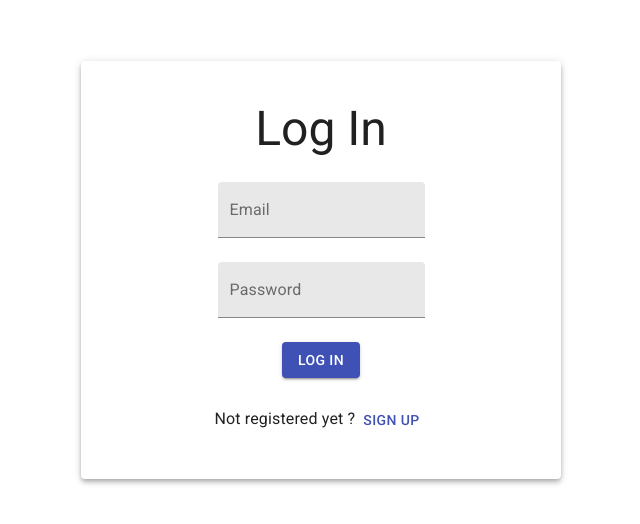
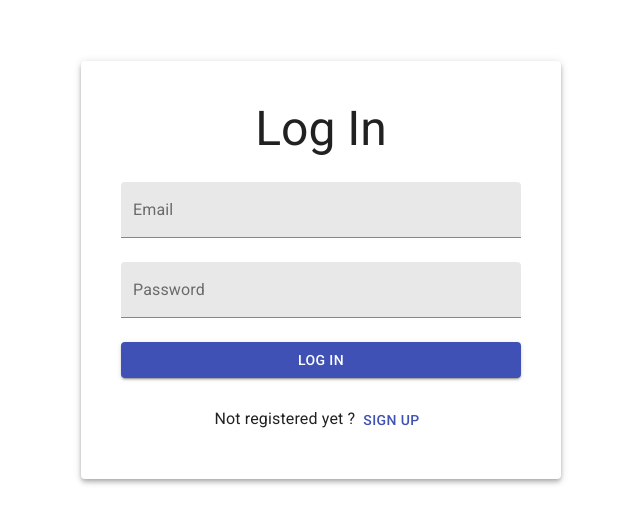
Before and after one commit to habib-chawki/social-app-front, a React (Create React App) app: page /login in a window 1280 px wide. Shown: the part 118-642 px from the top of the page, without its empty margins (319-959 px from the left). Built offline with nearby package versions, Linux system fonts and the light colour scheme.

Commit message:
Set login form items width

```diff
--- a/src/components/custom/LogIn.jsx
+++ b/src/components/custom/LogIn.jsx
@@ -13,6 +13,14 @@ import { logUserIn } from '../../services/user';
 import withValidation from '../higher-order/withValidation';
 import withSubmission from '../higher-order/withSubmission';
 
+import { makeStyles } from '@material-ui/core/styles';
+
+const useStyles = makeStyles({
+   item: {
+      width: '100%',
+   },
+});
+
 /**
  *
  * @param {Object} props.credentials - user credentials, part of "withValidation" component
@@ -22,13 +30,14 @@ import withSubmission from '../higher-order/withSubmission';
  * @returns LogIn component with validation and submission
  */
 function LogIn({ credentials, onChange, onValidate, onSubmit }) {
+   const classes = useStyles();
    return (
       <Form>
          <Grid item>
             <Typography variant="h3">Log In</Typography>
          </Grid>
 
-         <Grid item>
+         <Grid item className={classes.item}>
             <Input
                id="email"
                type="text"
@@ -39,7 +48,7 @@ function LogIn({ credentials, onChange, onValidate, onSubmit }) {
             />
          </Grid>
 
-         <Grid item>
+         <Grid item className={classes.item}>
             <Input
                id="password"
                type="password"
@@ -50,7 +59,7 @@ function LogIn({ credentials, onChange, onValidate, onSubmit }) {
             />
          </Grid>
 
-         <Grid item>
+         <Grid item className={classes.item}>
             <Button
                fullWidth
                type="submit"
```
